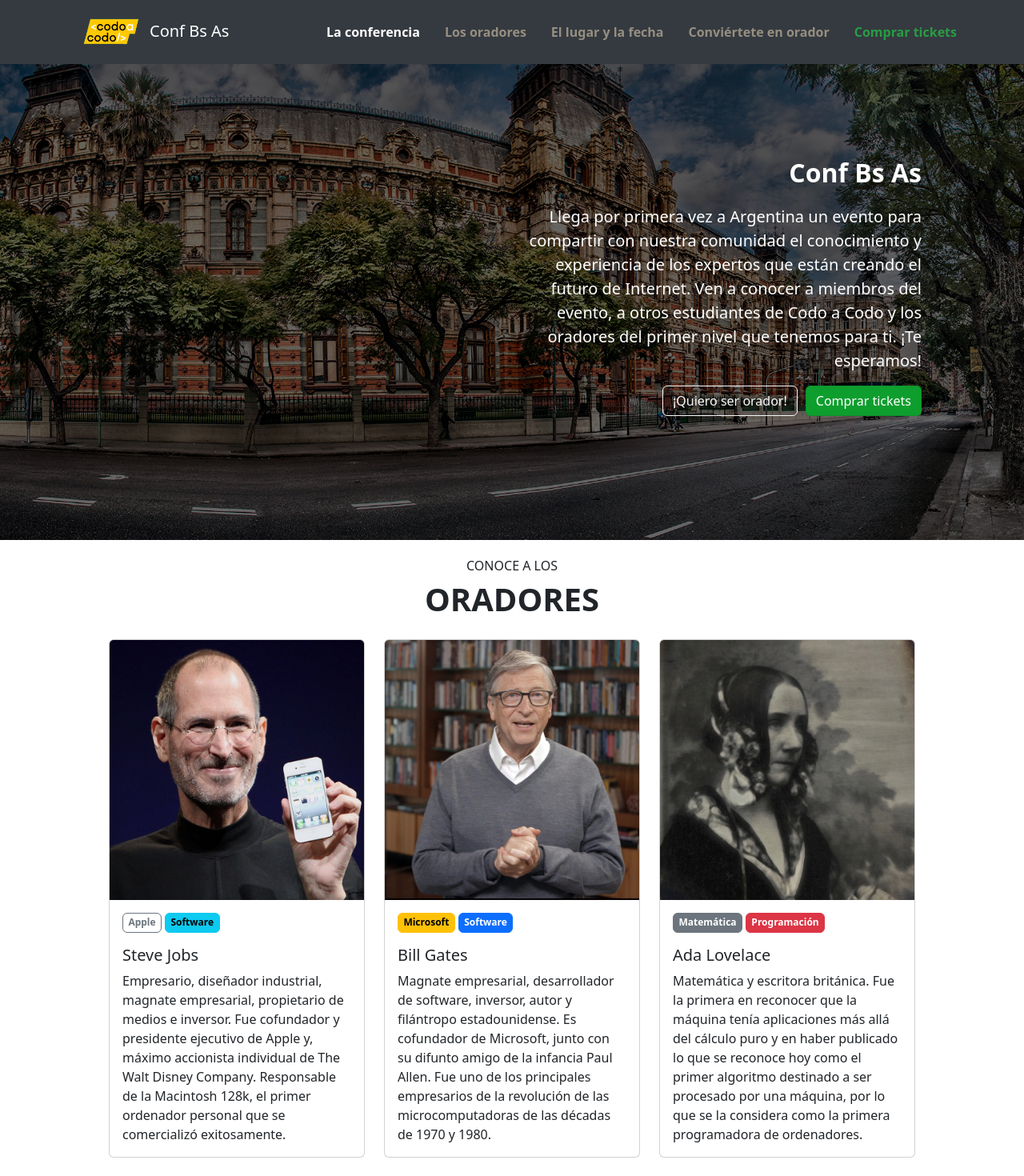
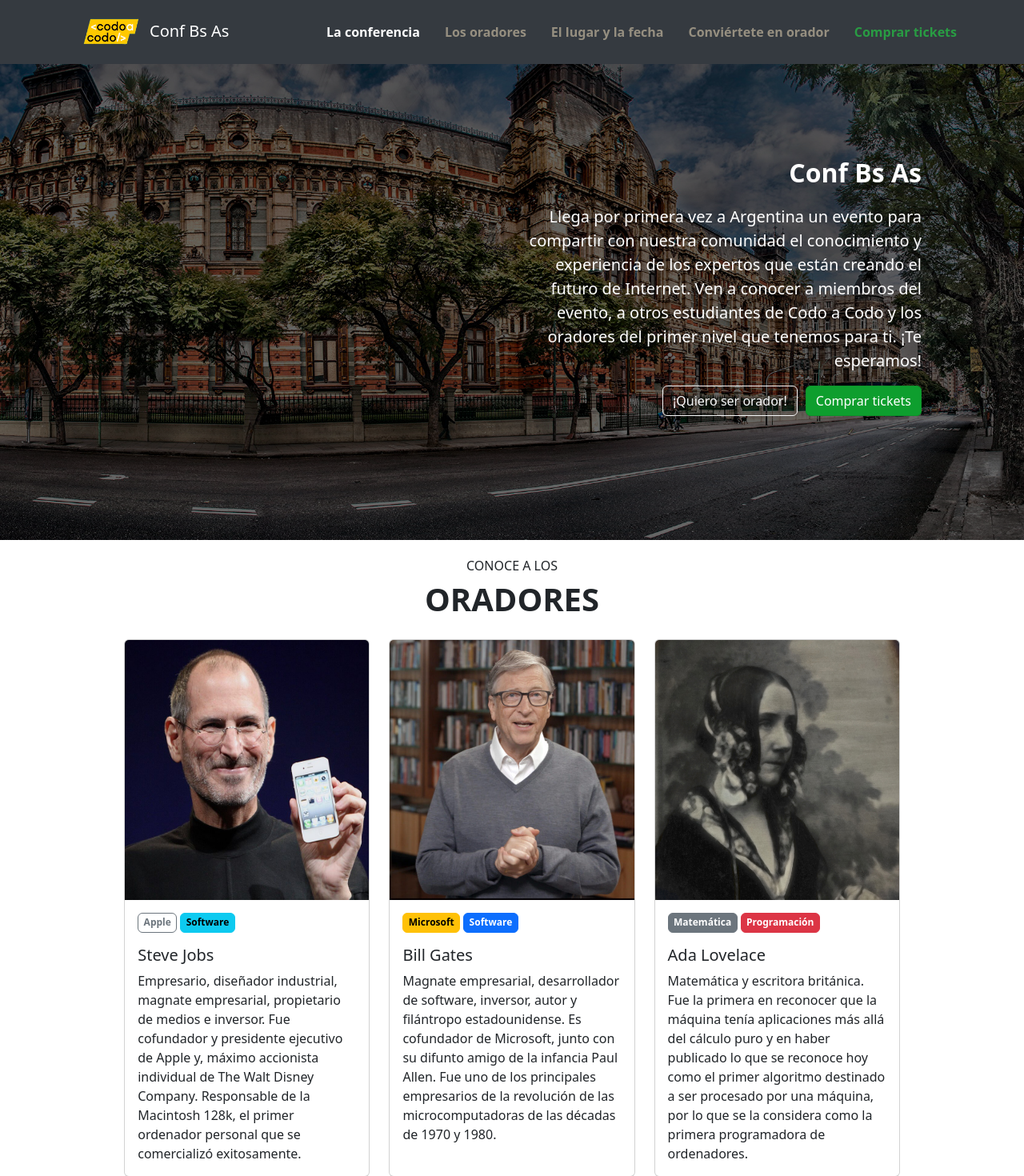
Before and after one commit to Nicodc96/integrador_cac-front, a React (Vite) app: page / in a window 1280 px wide. Shown: the top 1470 px of the page at 80% size. Built offline with nearby package versions, Linux system fonts and the light colour scheme.

Commit message:
responsive-texto-banner-y-cards-ok

```diff
--- a/src/styles/generalResponsive.css
+++ b/src/styles/generalResponsive.css
@@ -24,9 +24,9 @@
         margin-left: 1rem;
     }
 }
-@media (min-height:1000px) and (max-width:1050px){
+@media screen and (max-width:1050px){
     .banner-text{
-        bottom: 500px;
+        bottom: 3rem;
     }
     .banner-text #bannerMainText{
         font-size: 18px!important;
@@ -148,12 +148,12 @@
 }
 
 /* -------------------------- MAIN -------------------------- */
-@media screen and (max-width:1300px){
+@media screen and (max-width:1400px){
     #btnFormEnviar{
         --bs-btn-padding-x: 22vw;
     }
     #cards .card{
-        width: 25vw;
+        width: 24vw;
     }
 }
 @media screen and (max-width:1200px){
```
